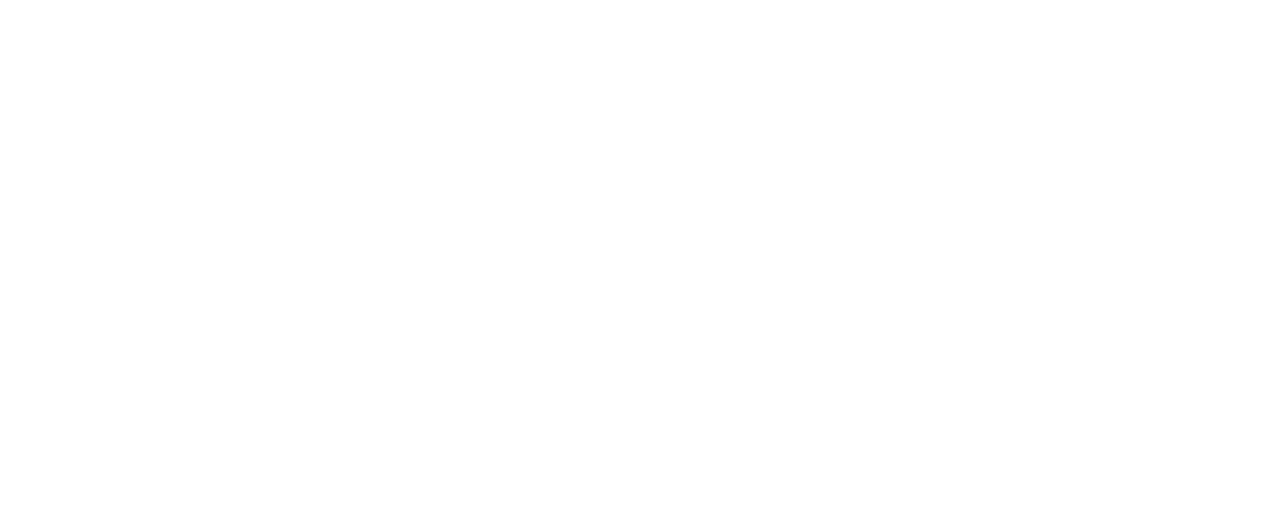
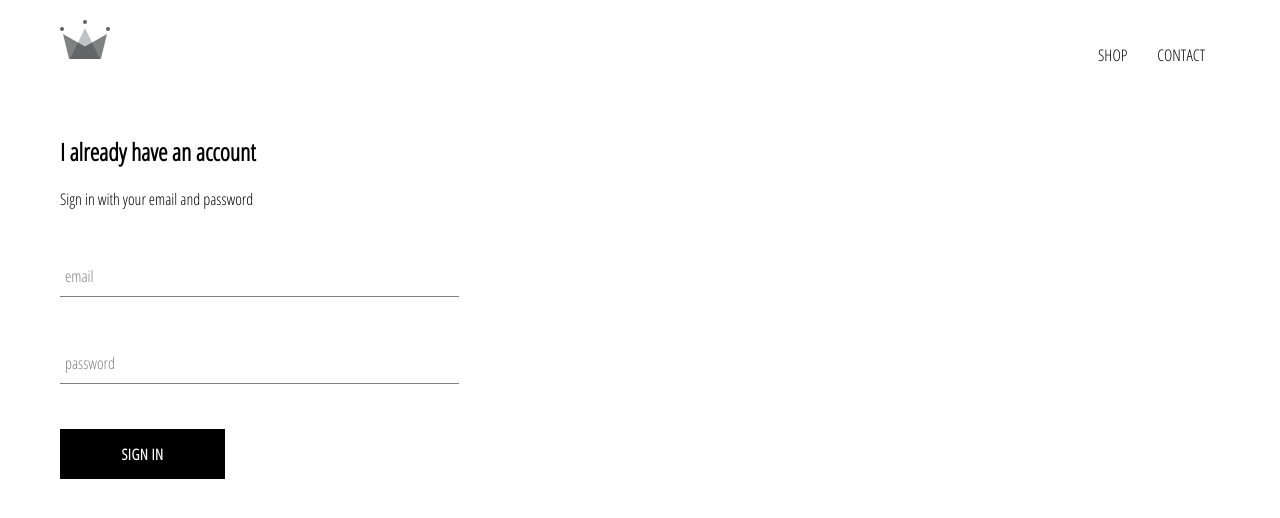
Before and after one commit to russ3llwong/royal-clothing, a React (Create React App) app: page /signin in a window 1280 px wide. Shown: the top 518 px of the page. Built offline with nearby package versions, Linux system fonts and the light colour scheme.

Commit message:
Added sign-in and custom UI components

```diff
--- a/src/App.css
+++ b/src/App.css
@@ -2,3 +2,8 @@
     font-family: 'Open Sans Condensed';
     padding: 20px 60px;
 }
+
+a {
+    text-decoration: none;
+    color: black;
+}
--- a/src/App.js
+++ b/src/App.js
@@ -4,13 +4,17 @@
 import HomePage from './pages/homepage/homepage.component'
 import { Switch, Route } from 'react-router-dom';
 import ShopPage from './pages/shop/shop.component';
+import Header from './components/header/header.component';
+import SignInAndSignUp from './pages/sign-in-and-sign-up/sign-in-and-sign-up.component'
 
 function App() {
   return (
     <div>
+      <Header/>
       <Switch>
         <Route exact path='/' component={HomePage} />
         <Route path='/shop' component={ShopPage} />
+        <Route path='/signin' component={SignInAndSignUp} />
       </Switch>
     </div>
   );
--- /dev/null
+++ b/src/components/custom-button/custom-button.component.jsx
@@ -0,0 +1,10 @@
+import React from 'react';
+import './custom-button.styles.scss';
+
+const CustomButton = ({ children, ...otherProps }) => (
+    <button className='custom-button' {...otherProps}>
+        {children}
+    </button>
+)
+
+export default CustomButton;
--- /dev/null
+++ b/src/components/custom-button/custom-button.styles.scss
@@ -0,0 +1,22 @@
+.custom-button {
+    min-width: 165px;
+    width: auto;
+    height: 50px;
+    letter-spacing: 0.5px;
+    line-height: 50px;
+    padding: 0 35px 0 35px;
+    font-size: 15px;
+    background-color: black;
+    color: white;
+    text-transform: uppercase;
+    font-family: 'Open Sans Condensed';
+    font-weight: bolder;
+    border: none;
+    cursor: pointer;
+
+    &:hover {
+      background-color: white;
+      color: black;
+      border: 1px solid black;
+    }
+  }
--- /dev/null
+++ b/src/components/form-input/form-input.component.jsx
@@ -0,0 +1,20 @@
+import React from 'react';
+
+import './form-input.styles.scss';
+
+const FormInput = ({ handleChange, label, ...otherProps }) => (
+    <div className='group'>
+        <input className='form-input' onChange={handleChange} {...otherProps} />
+        {
+            label ? (
+            <label
+                className={`${otherProps.value.length ? 'shrink' : ''}
+                form-input-label`}
+            >
+                {label}
+            </label>
+            ) : null}
+    </div>
+)
+
+export default FormInput;
--- /dev/null
+++ b/src/components/form-input/form-input.styles.scss
@@ -0,0 +1,54 @@
+$sub-color: grey;
+$main-color: black;
+
+@mixin shrinkLabel {
+  top: -14px;
+  font-size: 12px;
+  color: $main-color;
+}
+
+.group {
+  position: relative;
+  margin: 45px 0;
+
+  .form-input {
+    background: none;
+    background-color: white;
+    color: $sub-color;
+    font-size: 18px;
+    padding: 10px 10px 10px 5px;
+    display: block;
+    width: 100%;
+    border: none;
+    border-radius: 0;
+    border-bottom: 1px solid $sub-color;
+    margin: 25px 0;
+
+    &:focus {
+      outline: none;
+    }
+
+    &:focus ~ .form-input-label {
+      @include shrinkLabel();
+    }
+  }
+
+  input[type='password'] {
+    letter-spacing: 0.3em;
+  }
+
+  .form-input-label {
+    color: $sub-color;
+    font-size: 16px;
+    font-weight: normal;
+    position: absolute;
+    pointer-events: none;
+    left: 5px;
+    top: 10px;
+    transition: 300ms ease all;
+
+    &.shrink {
+      @include shrinkLabel();
+    }
+  }
+}
--- /dev/null
+++ b/src/components/header/header.component.jsx
@@ -0,0 +1,23 @@
+import React from 'react';
+import { Link } from 'react-router-dom';
+import { ReactComponent as Logo } from '../../assets/crown.svg';
+import './header.styles.scss'
+
+const Header = () => (
+
+    <div className='header'>
+        <Link to='/'>
+            <Logo className='logo'/>
+        </Link>
+        <div className='options'>
+            <Link className='option' to='/shop'>
+                SHOP
+            </Link>
+            <Link className='option' to='/shop'>
+                CONTACT
+            </Link>
+        </div>
+    </div>
+)
+
+export default Header;
--- /dev/null
+++ b/src/components/header/header.styles.scss
@@ -0,0 +1,25 @@
+.header {
+    height: 70px;
+    width: 100%;
+    display: flex;
+    justify-content: space-between;
+    margin-bottom: 25px;
+
+    .logo-container {
+      height: 100%;
+      width: 70px;
+      padding: 25px;
+    }
+
+    .options {
+      width: 50%;
+      height: 100%;
+      display: flex;
+      align-items: center;
+      justify-content: flex-end;
+
+      .option {
+        padding: 10px 15px;
+      }
+    }
+  }
--- /dev/null
+++ b/src/components/sign-in/sign-in.component.jsx
@@ -0,0 +1,60 @@
+import React from 'react';
+
+import FormInput from '../form-input/form-input.component';
+import CustomButton from '../custom-button/custom-button.component';
+
+import './sign-in.styles.scss'
+
+class SignIn extends React.Component {
+    constructor(props) {
+        super(props);
+
+        this.state = {
+            email: '',
+            password: ''
+        }
+    }
+
+    handleSubmit = event => {
+        event.preventDefault();
+
+        this.setState({ email: '' , password: '' });
+    }
+
+    handleChange = event => {
+        const { value, name } = event.target;
+        this.setState({ [name]: value});
+    }
+
+    render() {
+        return(
+            <div className='sign-in'>
+                <h2>I already have an account</h2>
+                <span>Sign in with your email and password</span>
+
+                <form onSubmit={this.handleSubmit}>
+                    <FormInput
+                        name="email"
+                        type="email"
+                        value={this.state.email}
+                        handleChange={this.handleChange}
+                        label="email"
+                        required
+                    />
+                    <FormInput
+                        name="password"
+                        type="password"
+                        value={this.state.password}
+                        handleChange={this.handleChange}
+                        label="password"
+                        required
+                    />
+                    <CustomButton type='submit'> Sign In </CustomButton>
+                </form>
+
+            </div>
+        )
+    }
+}
+
+export default SignIn;
--- /dev/null
+++ b/src/components/sign-in/sign-in.styles.scss
@@ -0,0 +1,9 @@
+.sign-in {
+    width: 30vw;
+    display: flex;
+    flex-direction: column;
+
+    .title {
+        margin: 10px 0;
+    }
+}
--- /dev/null
+++ b/src/pages/sign-in-and-sign-up/sign-in-and-sign-up.component.jsx
@@ -0,0 +1,11 @@
+import React from 'react';
+import SignIn from '../../components/sign-in/sign-in.component'
+import './sign-in-and-sign-up.styles.scss'
+
+const SignInAndSignUpPage = () => (
+    <div className='sign-in-and-sign-up'>
+        <SignIn />
+    </div>
+)
+
+export default SignInAndSignUpPage;
```
Also changed, not shown: src/assets/crown.svg (added), src/pages/sign-in-and-sign-up/sign-in-and-sign-up.styles.scss (added).
